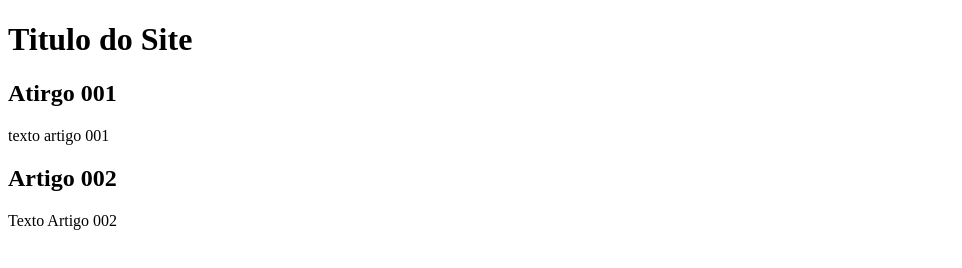
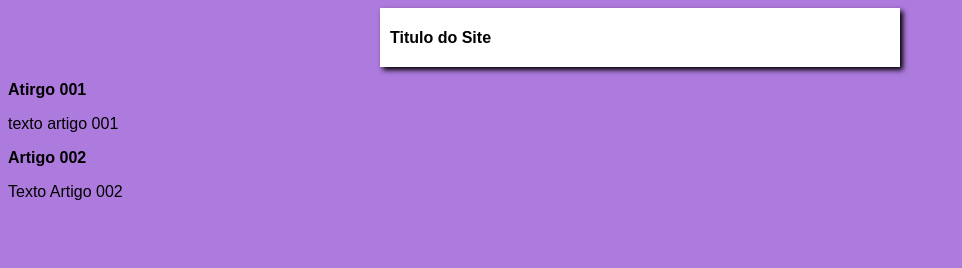
Before and after one commit to RECCOELHO/ProjetoE, a plain HTML site: page index.html in a window 1280 px wide. Shown: the whole page, without its empty margins (0-962 px from the left). Drawn offline with Linux system fonts and the light colour scheme.

Commit message:
iniciei o design

```diff
--- /dev/null
+++ b/estilo/style.css
@@ -0,0 +1,16 @@
+*{
+    font-family: Arial, Helvetica, sans-serif;
+    font-size: 16px;
+}
+
+body{
+    background-color: rgb(173, 122, 221);
+}
+
+main {
+    background-color: white;
+    width: 500px;
+    margin: auto;
+    padding: 10px;
+    box-shadow: 3px 3px 5px black;
+}
--- a/index.html
+++ b/index.html
@@ -4,6 +4,7 @@
     <meta charset="UTF-8">
     <meta name="viewport" content="width=device-width, initial-scale=1.0">
     <title>Elena Martins Coelho da Silva</title>
+    <link rel="stylesheet" href="estilo/style.css">
 </head>
 <body>
     <main>
```
